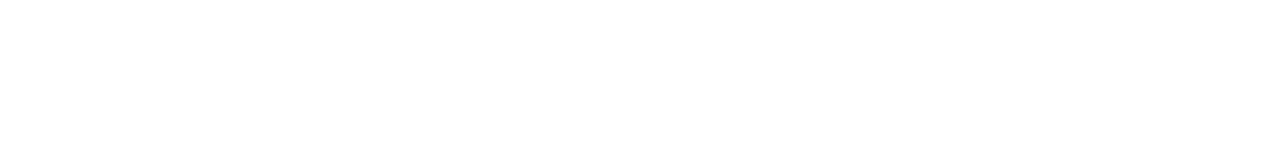
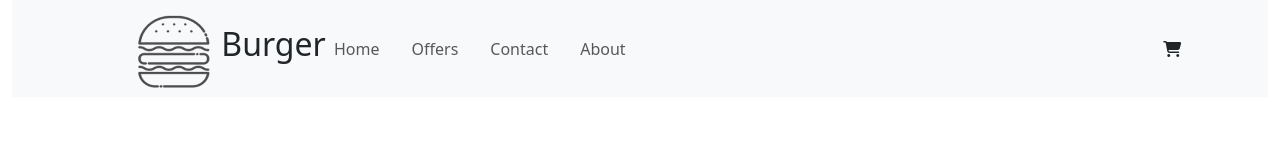
Before and after one commit to Nerdy-girll/Spicy-Burgers-Inn, a plain HTML site: page index.html in a window 1280 px wide. Drawn offline with nearby package versions, Linux system fonts and the light colour scheme.

Commit message:
create navbar and add font awesome CDN

```diff
--- a/index.html
+++ b/index.html
@@ -3,8 +3,34 @@
     <meta charset="UTF-8">
     <meta name="viewport" content="width=device-width, initial-scale=1.0">
     <title>spicy burgers inn</title>
+    <script src="https://kit.fontawesome.com/21895df5ee.js" crossorigin="anonymous"></script>
     <link rel="stylesheet" src="./index.css">
     <link href="https://cdn.jsdelivr.net/npm/bootstrap@5.3.3/dist/css/bootstrap.min.css" rel="stylesheet" integrity="sha384-QWTKZyjpPEjISv5WaRU9OFeRpok6YctnYmDr5pNlyT2bRjXh0JMhjY6hW+ALEwIH" crossorigin="anonymous">
+
+
+    <div class="container-fluid">
+        <nav class="navbar navbar-expand-lg bg-body-tertiary">
+            <div class="col-2 text-end">
+                <img src="./images/logo.png" alt="">
+            </div>
+            <div class="col-1 text-start">
+                <h2>Burger</h2>
+            </div>
+            <div class="col-8 text-end">
+                <div class="navbar-nav">
+                    <a class="nav-link me-3" href="#">Home</a>
+                    <a class="nav-link me-3" href="#">Offers</a>
+                    <a class="nav-link me-3" href="#">Contact</a>
+                    <a class="nav-link" href="" >About</a>
+                </div>
+            </div>
+            <div class="col-1">
+                <i class="fa-solid fa-cart-shopping"></i>
+            </div>
+        </nav>
+    </div>
+
+
 </head>
 <body>
 
```
